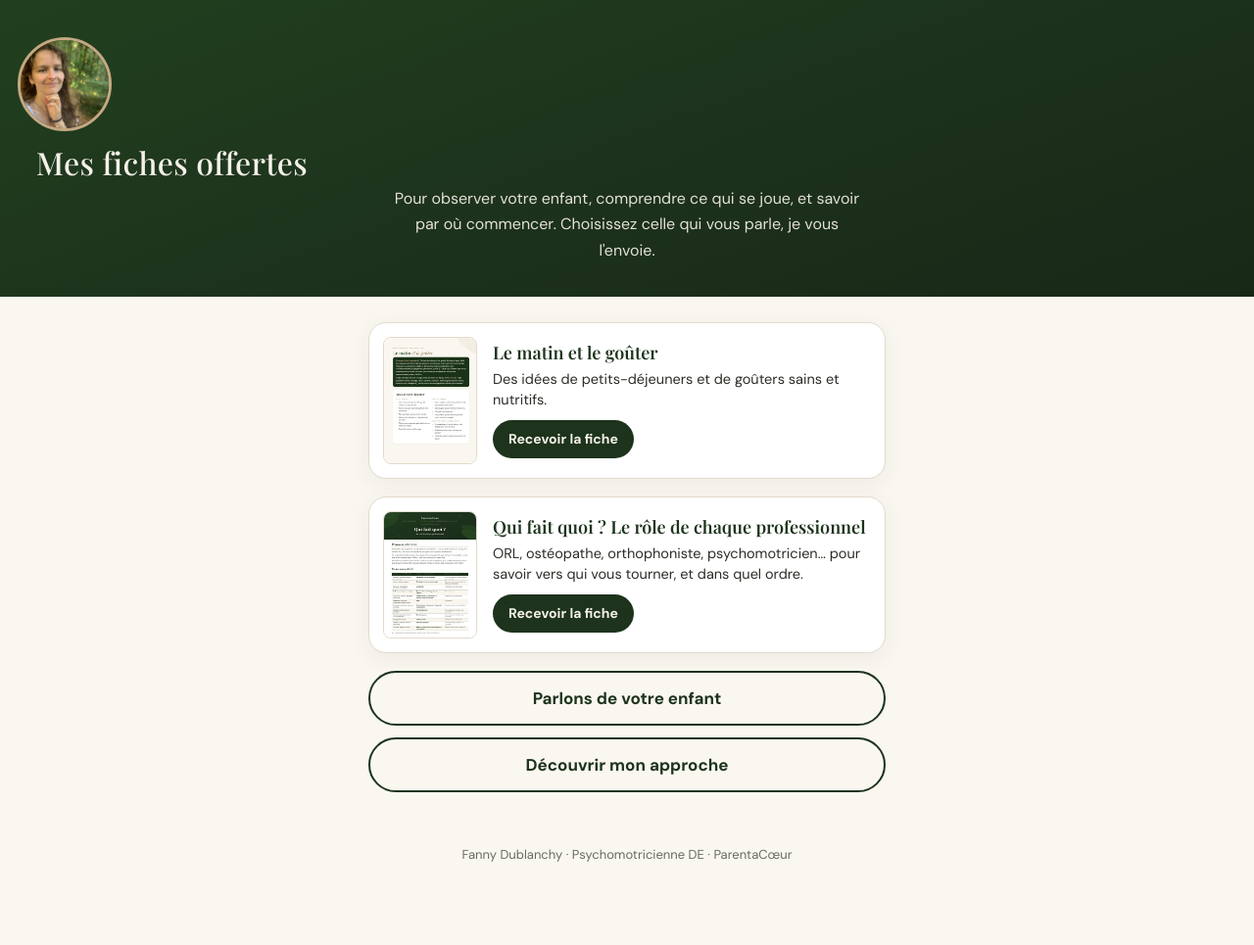
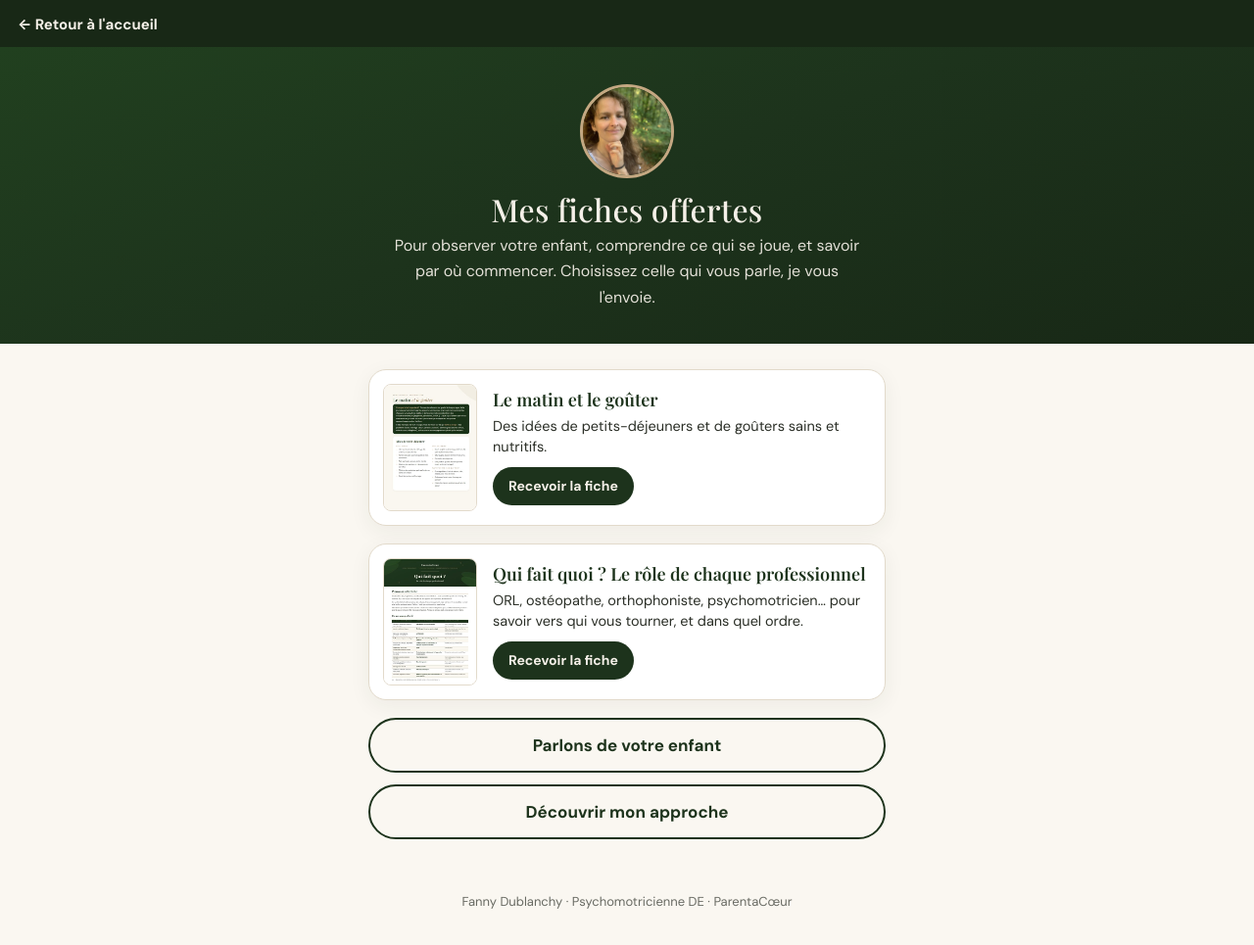
Before and after one commit to Parentacoeur/site, a plain HTML site: page fiches.html in a window 1280 px wide. Shown: the whole page at 98% size. Before the commit the page ends 927 px from the top, so only its background shows below. Drawn offline with nearby package versions, Linux system fonts and the light colour scheme; a web font is replaced by a local one.

Commit message:
Page fiches : lien Retour à l'accueil + en-tête recentré
Co-Authored-By: Claude Opus 5.5 <noreply@anthropic.com>

```diff
--- a/fiches.html
+++ b/fiches.html
@@ -12,8 +12,11 @@
 <link rel="stylesheet" href="style.css">
 <style>
   .haut-fiches { background: linear-gradient(160deg, #21401f 0%, var(--vert) 48%, var(--vert-fonce) 100%); color: var(--creme); text-align: center; padding: 38px 18px 34px; }
-  .haut-fiches img { width: 96px; height: 96px; border-radius: 50%; object-fit: cover; object-position: 30% 28%; border: 3px solid var(--or); }
-  .haut-fiches h1 { font-family: var(--serif); font-weight: 500; font-size: 32px; margin: 14px 0 6px; color: var(--creme); }
+  .retour { background: var(--vert-fonce); padding: 10px 18px; }
+  .retour a { display: inline-flex; align-items: center; gap: 8px; color: var(--creme); text-decoration: none; font-size: 15px; font-weight: 700; }
+  .retour a:hover { color: var(--or); }
+  .haut-fiches img { display: block; margin: 0 auto; width: 96px; height: 96px; border-radius: 50%; object-fit: cover; object-position: 30% 28%; border: 3px solid var(--or); }
+  .haut-fiches h1 { font-family: var(--serif); font-weight: 500; font-size: 32px; margin: 14px auto 6px; max-width: none; color: var(--creme); text-align: center; }
   .haut-fiches p { margin: 0 auto; max-width: 480px; opacity: .92; font-size: 16px; }
   .liste-fiches { max-width: 560px; margin: 0 auto; padding: 26px 16px 10px; display: grid; gap: 18px; }
   .fiche { display: grid; grid-template-columns: 96px minmax(0,1fr); gap: 16px; align-items: center; background: #fff; border: 1px solid var(--ligne); border-radius: 18px; padding: 14px; text-decoration: none; color: inherit; box-shadow: 0 6px 22px rgba(29,51,28,.06); }
@@ -28,6 +31,8 @@
 </style>
 </head>
 <body>
+
+<nav class="retour"><a href="index.html">← Retour à l'accueil</a></nav>
 
 <header class="haut-fiches">
   <img src="assets/fanny.jpg" alt="Fanny Dublanchy">
```
